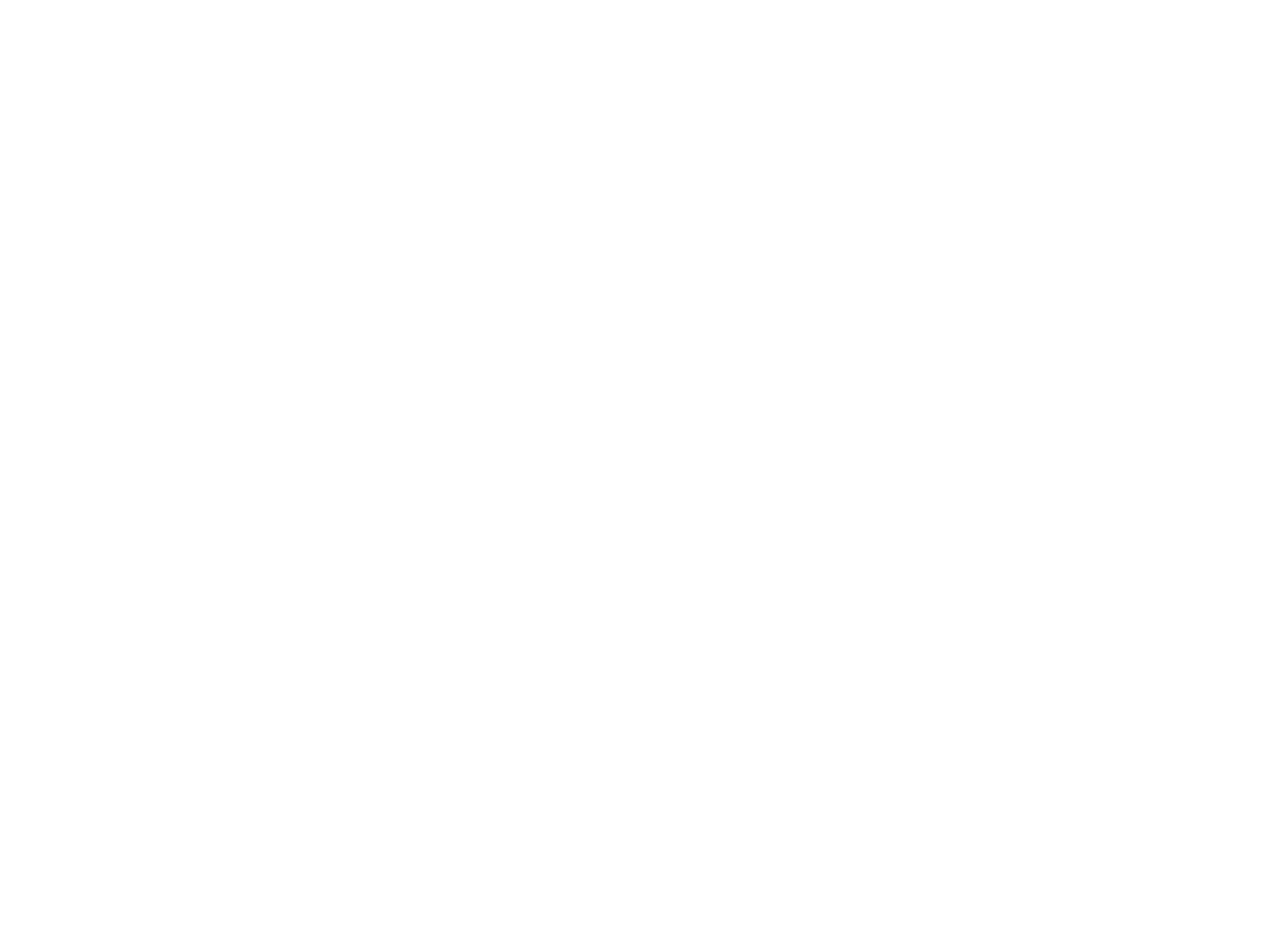
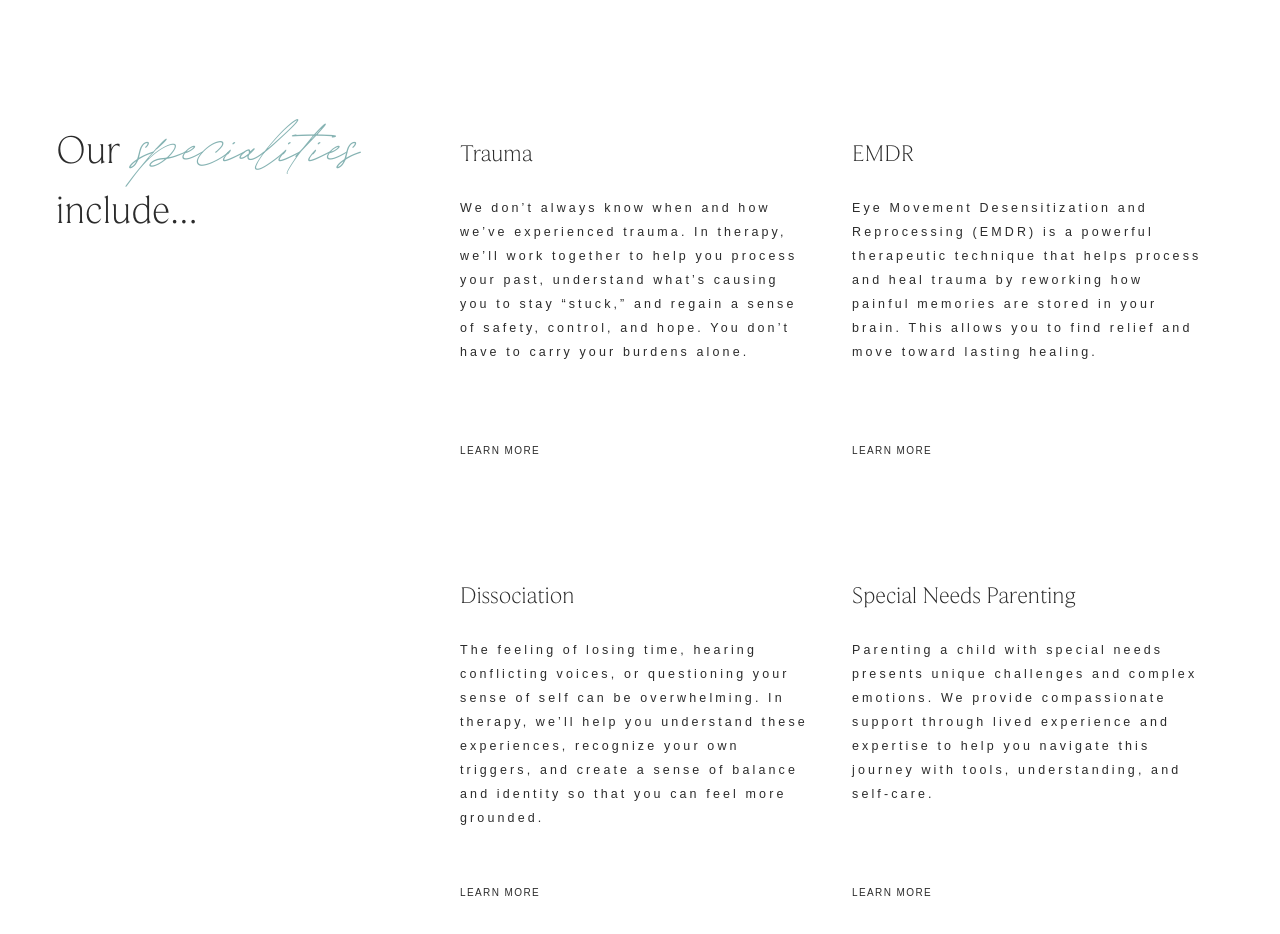
Before and after one commit to ShrabanaG/static_homepage_clone, a Next.js app: page /home in a window 1280 px wide. Shown: the part 5246-6180 px from the top of the page. Before the commit the page ends 5310 px from the top, so only its background shows below. Built offline with nearby package versions, Linux system fonts and the light colour scheme.

Commit message:
feat: Journey section modification and our specialities section is created

```diff
--- a/src/app/components/JourneySection.jsx
+++ b/src/app/components/JourneySection.jsx
@@ -5,7 +5,7 @@
 const JourneySection = () => {
   return (
     <section className="content-wrapper">
-      <div className="flex flex-col lg:flex-row gap-4 lg:gap-12">
+      <div className="flex flex-col lg:flex-row gap-4 lg:gap-12 pl-4 lg:pl-0 pt-4 lg:pt-0">
         <div className="w-full lg:w-1/2">
           <Image
             src={JourneySectionImage}
@@ -14,8 +14,8 @@
             className="object-cover object-center"
           />
         </div>
-        <div className="flex w-full lg:w-[35%] items-end">
-          <p className="font-large-heading text-[30px] lg:text-[40px] leading-[1.4]">
+        <div className="flex w-full lg:w-[35%] items-end lg:p-0">
+          <p className="font-large-heading text-[25px] lg:text-[40px] leading-[1.4]">
             <span>Honoring where you’ve been</span> <em>&</em>{" "}
             <span>helping shape where you’re headed.</span>
           </p>
--- /dev/null
+++ b/src/app/components/SpecialitySection.jsx
@@ -0,0 +1,46 @@
+import Link from "next/link";
+
+import { ourSpecialityContent } from "../constants";
+
+const SpecialitySection = () => {
+  return (
+    <section className="custom-wrapper">
+      <div className="flex flex-col lg:flex-row gap-12 p-8 lg:p-10 m-0 lg:m-4">
+        <div className="w-full lg:w-[30%]">
+          <p className="font-large-heading text-[25px] lg:text-[40px] ">
+            <span>Our</span>
+            <em className="ml-4">specialities</em>
+            <span className="inlie-block lg:block ml-4 lg:ml-0">
+              include...
+            </span>
+          </p>
+        </div>
+        <div className="w-full lg:w-[70%] grid grid-cols-1 lg:grid-cols-2 ">
+          {ourSpecialityContent.map((each, index) => {
+            const { id, header, desc } = each;
+            return (
+              <div className="flex flex-col gap-6 px-5 py-4" key={id}>
+                <h5
+                  className={`font-large-heading text-[21.5px] lg:text-[23.5px] ${(id === 3 || id === 4) && "mt-0 lg:mt-20"}`}
+                >
+                  {header}
+                </h5>
+                <p className="text-[12.5px] font-sans leading-6 tracking-[0.25em] h-50">
+                  {desc}
+                </p>
+                <Link
+                  href="/home"
+                  className="underlined-btn font-sans text-[10px] tracking-[0.14em] mt-6 uppercase"
+                >
+                  Learn More
+                </Link>
+              </div>
+            );
+          })}
+        </div>
+      </div>
+    </section>
+  );
+};
+
+export default SpecialitySection;
--- a/src/app/constants/index.js
+++ b/src/app/constants/index.js
@@ -40,3 +40,26 @@
   "Teens",
   "Intimacy & Connection",
 ];
+
+export const ourSpecialityContent = [
+  {
+    id: 1,
+    header: "Trauma",
+    desc: "We don’t always know when and how we’ve experienced trauma. In therapy, we’ll work together to help you process your past, understand what’s causing you to stay “stuck,” and regain a sense of safety, control, and hope. You don’t have to carry your burdens alone.",
+  },
+  {
+    id: 2,
+    header: "EMDR",
+    desc: "Eye Movement Desensitization and Reprocessing (EMDR) is a powerful therapeutic technique that helps process and heal trauma by reworking how painful memories are stored in your brain. This allows you to find relief and move toward lasting healing.",
+  },
+  {
+    id: 3,
+    header: "Dissociation",
+    desc: "The feeling of losing time, hearing conflicting voices, or questioning your sense of self can be overwhelming. In therapy, we’ll help you understand these experiences, recognize your own triggers, and create a sense of balance and identity so that you can feel more grounded.",
+  },
+  {
+    id: 4,
+    header: "Special Needs Parenting",
+    desc: "Parenting a child with special needs presents unique challenges and complex emotions. We provide compassionate support through lived experience and expertise to help you navigate this journey with tools, understanding, and self-care.",
+  },
+];
--- a/src/app/home/page.jsx
+++ b/src/app/home/page.jsx
@@ -3,6 +3,7 @@
 import HowWeWorkSection from "../components/HowWeWorkSection";
 import ImageSection from "../components/ImageSection";
 import JourneySection from "../components/JourneySection";
+import SpecialitySection from "../components/SpecialitySection";
 import WhoWeHelpSection from "../components/WhoWeHelpsection";
 
 const Home = () => {
@@ -14,6 +15,7 @@
       <ExpertiseSection />
       <HowWeWorkSection />
       <JourneySection />
+      <SpecialitySection />
     </div>
   );
 };
```
